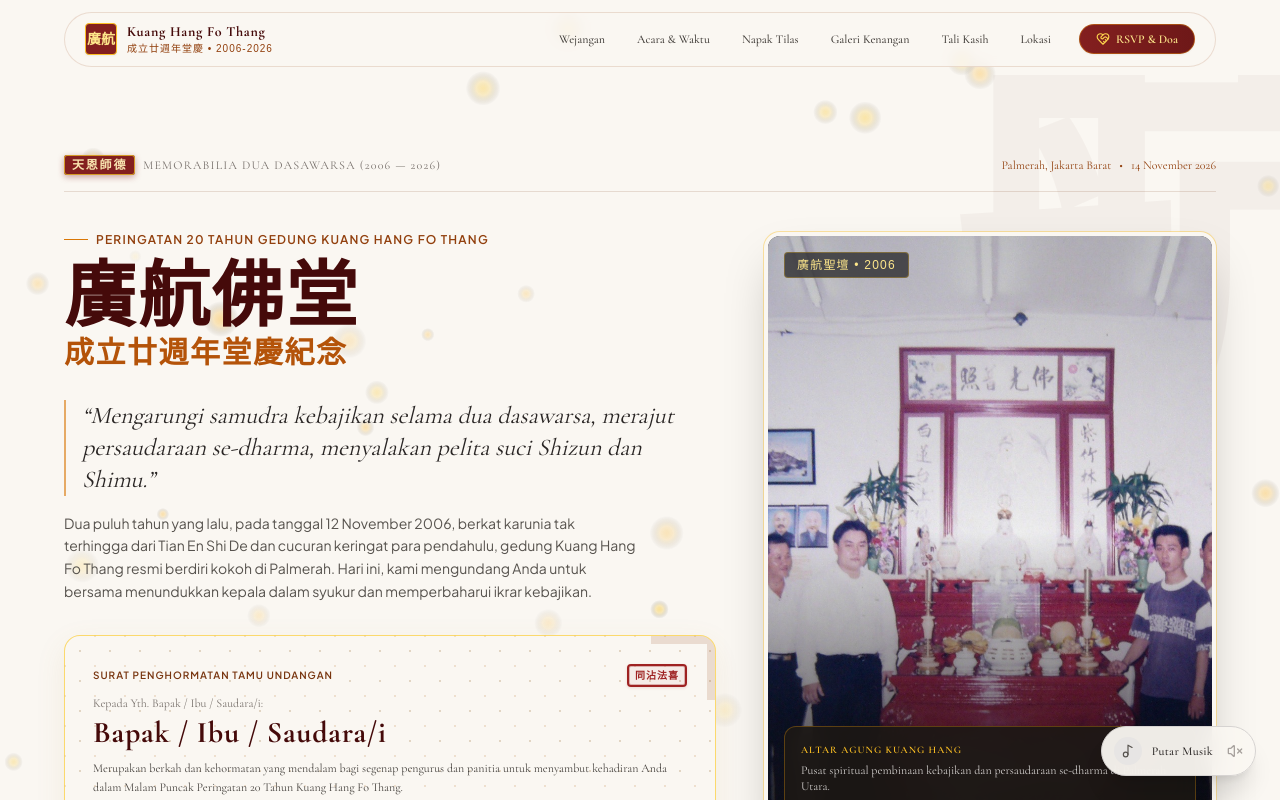
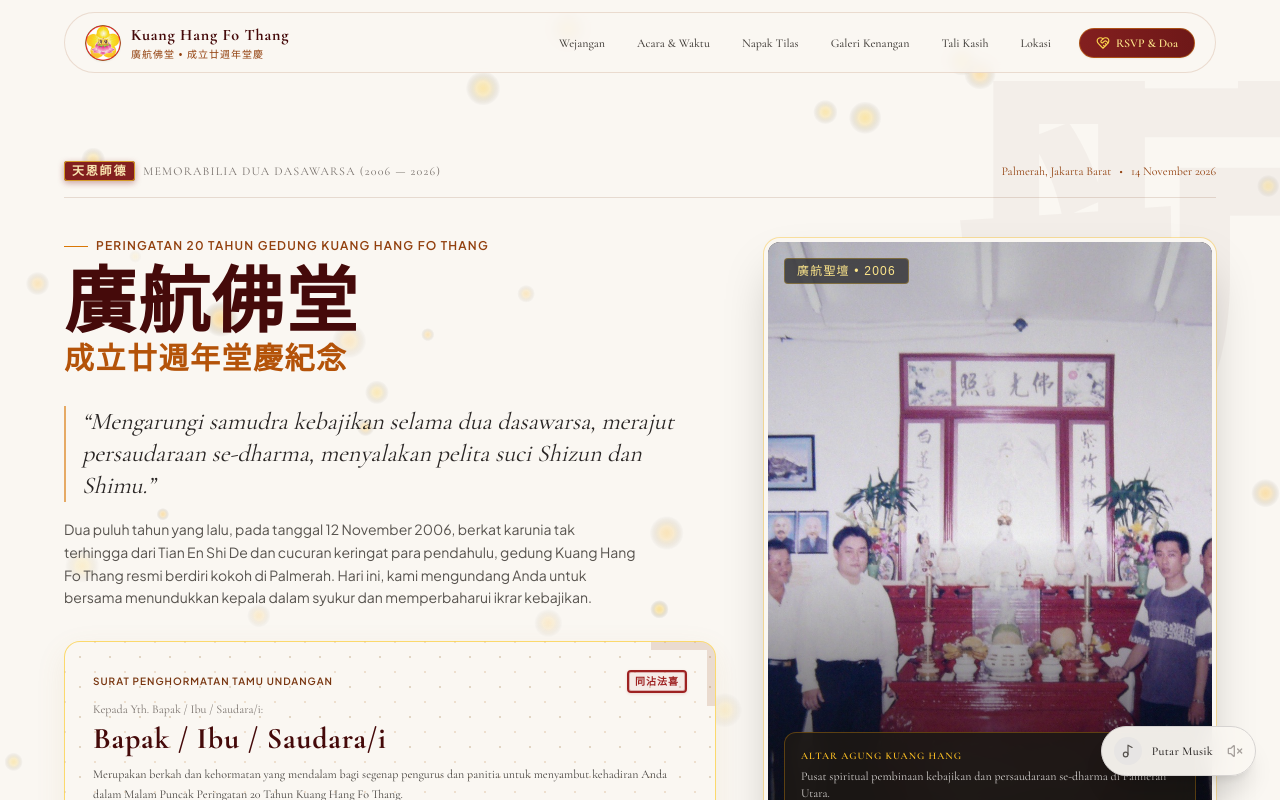
Before and after one commit to felixzzz/hang-20-th, a Next.js app: page / in a window 1280 px wide. Both pictures are taken after a click on the button "Buka Segel Undangan". Shown: the top 800 px of the page. Built offline with nearby package versions, Linux system fonts and the light colour scheme.

Commit message:
feat(brand): update navbar menu and footer logo with official Guang Ji emblem

```diff
--- a/src/app/layout.tsx
+++ b/src/app/layout.tsx
@@ -63,7 +63,8 @@ export const metadata: Metadata = {
     type: "website",
   },
   icons: {
-    icon: "/favicon.ico",
+    icon: "/images/logo-guang-ji.png",
+    apple: "/images/logo-guang-ji.png",
   },
 };
 
--- a/src/components/Footer.tsx
+++ b/src/components/Footer.tsx
@@ -1,6 +1,7 @@
 "use client";
 
 import React from "react";
+import Image from "next/image";
 import Link from "next/link";
 import { Heart, Instagram, MailOpen, ArrowUp, ShieldCheck } from "lucide-react";
 
@@ -17,9 +18,15 @@ export default function Footer({ onReopenEnvelope }: FooterProps) {
     <footer className="mt-20 bg-gradient-to-b from-[#250d0d] via-[#1a0707] to-[#110404] text-stone-200 border-t border-amber-500/30 pt-16 pb-24 px-4 sm:px-6 relative text-center">
       <div className="max-w-3xl mx-auto">
 
-        {/* Sacred Character Seal Emblem */}
-        <div className="w-12 h-12 rounded-xl bg-[#831f1f] border-2 border-amber-400 text-amber-200 font-chinese font-bold text-2xl flex items-center justify-center mx-auto mb-4 shadow-xl">
-          廣
+        {/* Guang Ji Sacred Emblem */}
+        <div className="relative w-16 h-16 mx-auto mb-4 group-hover:scale-105 transition-transform drop-shadow-[0_8px_20px_rgba(212,155,40,0.35)]">
+          <Image
+            src="/images/logo-guang-ji.png"
+            alt="Logo Guang Ji"
+            fill
+            sizes="64px"
+            className="object-contain rounded-full"
+          />
         </div>
 
         <h3 className="text-3xl sm:text-4xl font-chinese font-bold text-amber-200 tracking-widest mb-1">
--- a/src/components/Navbar.tsx
+++ b/src/components/Navbar.tsx
@@ -1,6 +1,7 @@
 "use client";
 
 import React, { useState, useEffect } from "react";
+import Image from "next/image";
 import { Sparkles, Calendar, History, Image as ImageIcon, Gift, MapPin, HeartHandshake, Menu, X } from "lucide-react";
 
 export default function Navbar() {
@@ -34,17 +35,24 @@ export default function Navbar() {
             : "bg-[#faf7f2]/80 border border-amber-800/15 backdrop-blur-sm"
         }`}
       >
-        {/* Brand with Cinnabar Seal Emblem */}
+        {/* Brand with Guang Ji Logo */}
         <a href="#top" className="flex items-center gap-2.5 group cursor-pointer">
-          <div className="w-8 h-8 rounded bg-[#831f1f] border border-amber-400 text-amber-200 font-chinese font-bold flex items-center justify-center text-sm shadow-sm group-hover:scale-105 transition-transform">
-            廣航
+          <div className="relative w-9 h-9 shrink-0 group-hover:scale-105 transition-transform">
+            <Image
+              src="/images/logo-guang-ji.png"
+              alt="Logo Guang Ji"
+              fill
+              sizes="36px"
+              priority
+              className="object-contain rounded-full shadow-sm"
+            />
           </div>
           <div className="flex flex-col text-left">
-            <span className="font-serif font-bold text-sm tracking-wider text-red-950 leading-tight">
+            <span className="font-serif font-bold text-sm sm:text-base tracking-wider text-red-950 leading-tight">
               Kuang Hang Fo Thang
             </span>
             <span className="text-[10px] text-amber-800 tracking-widest font-chinese">
-              成立廿週年堂慶 • 2006-2026
+              廣航佛堂 • 成立廿週年堂慶
             </span>
           </div>
         </a>
```
Also changed, not shown: public/images/logo-guang-ji.png (added).
